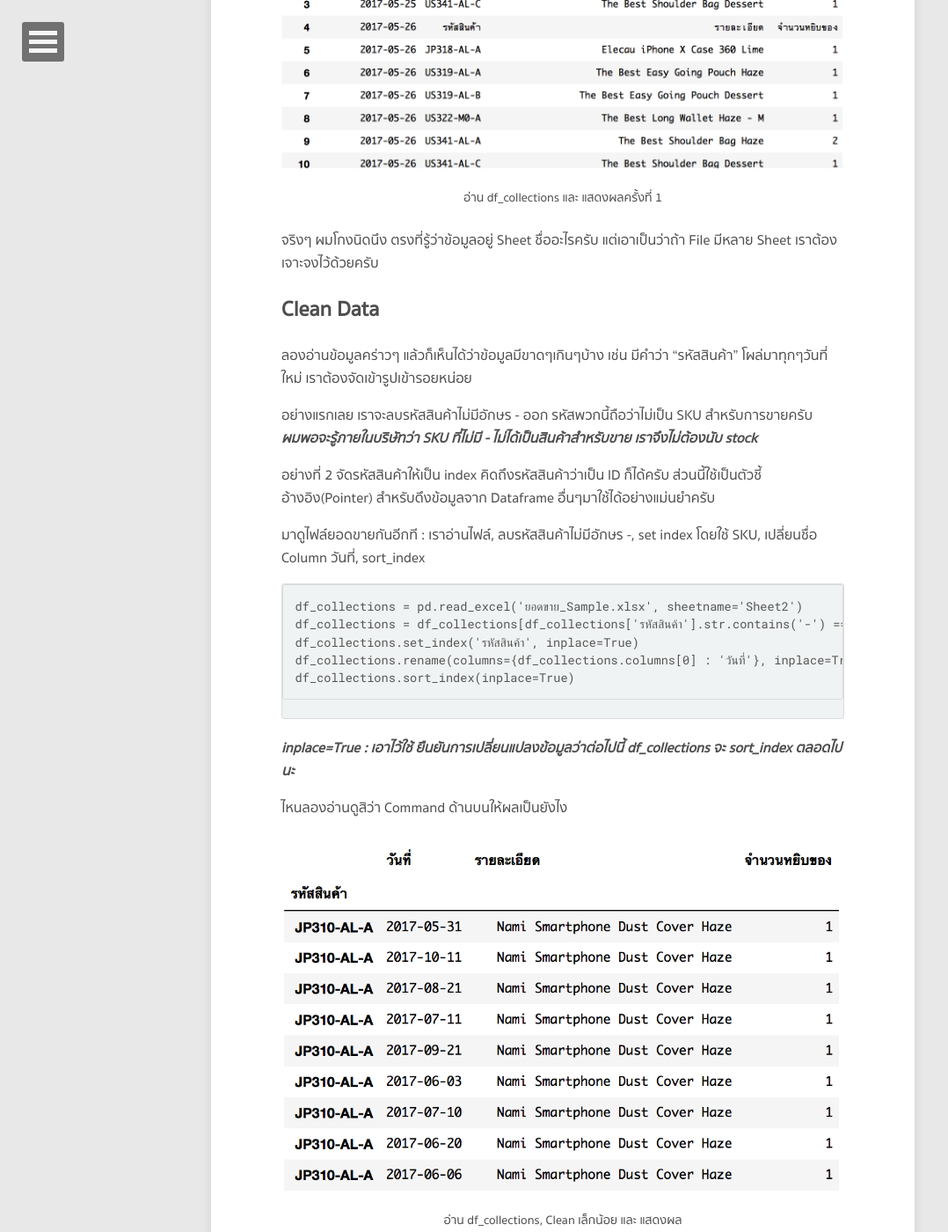
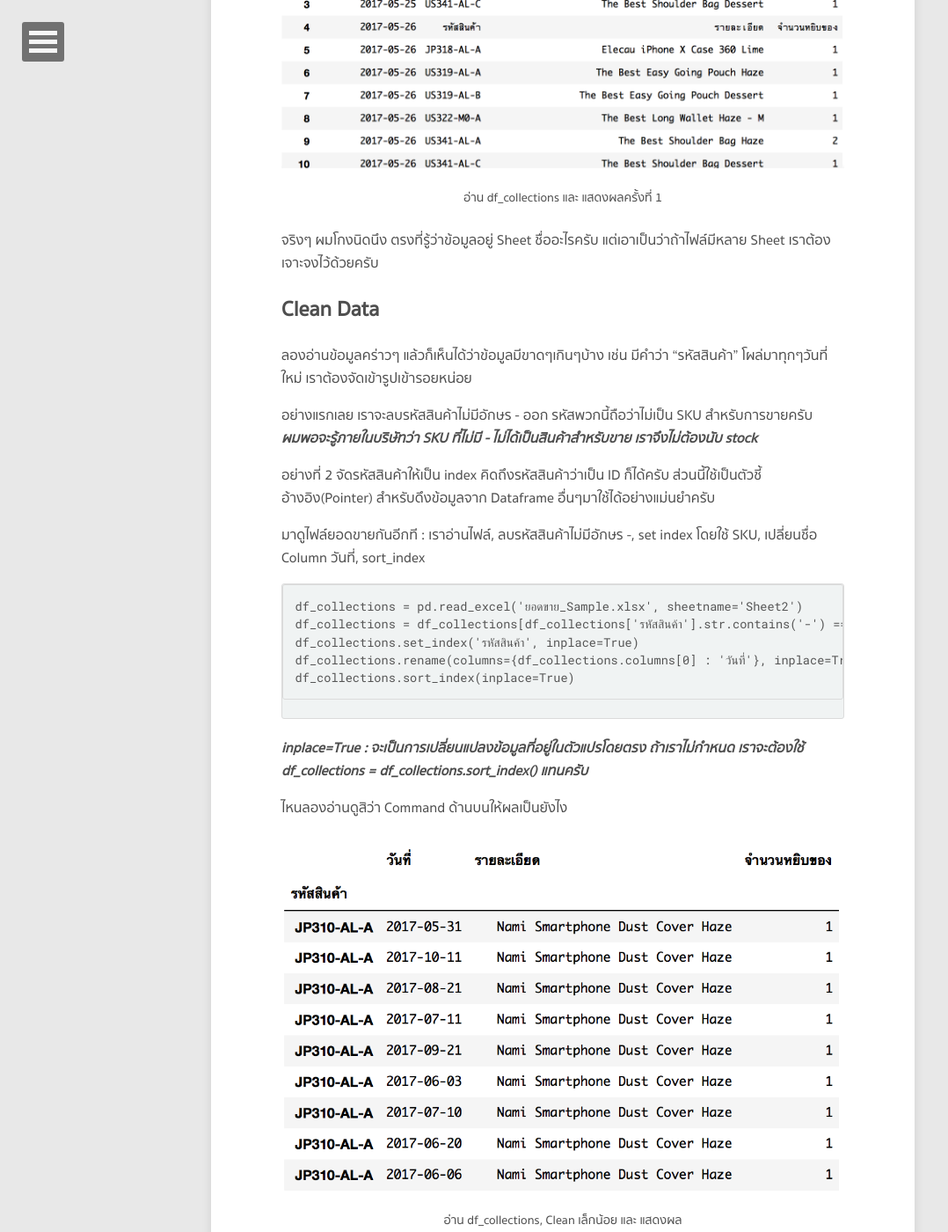
Before and after one commit to tupleblog/tupleblog.github.io, a Jekyll site: the page built from _posts/2018-03-10-Python-for-Business-part1.md, in a window 1280 px wide and 1400 px high, scrolled down 2300 px. Shown: the whole window at 88% size, without its empty margins (0-1078 px from the left). Built offline with Jekyll 4.4.1, drawn with Linux system fonts in a browser that asks for light colours; nearby versions of some CDN libraries; comment, search, counter and statistics services are not loaded; some of the changed text lies outside the part shown.

Commit message:
amend content

````diff
--- a/_posts/2018-03-10-Python-for-Business-part1.md
+++ b/_posts/2018-03-10-Python-for-Business-part1.md
@@ -75,7 +75,7 @@
   </figcaption>
 </center></figure>
 
-จริงๆ ผมโกงนิดนึง ตรงที่รู้ว่าข้อมูลอยู่ Sheet ชื่ออะไรครับ แต่เอาเป็นว่าถ้า File มีหลาย Sheet เราต้องเจาะจงไว้ด้วยครับ
+จริงๆ ผมโกงนิดนึง ตรงที่รู้ว่าข้อมูลอยู่ Sheet ชื่ออะไรครับ แต่เอาเป็นว่าถ้าไฟล์มีหลาย Sheet เราต้องเจาะจงไว้ด้วยครับ
 
 ## Clean Data
 ลองอ่านข้อมูลคร่าวๆ แล้วก็เห็นได้ว่าข้อมูลมีขาดๆเกินๆบ้าง เช่น มีคำว่า "รหัสสินค้า" โผล่มาทุกๆวันที่ใหม่ เราต้องจัดเข้ารูปเข้ารอยหน่อย
@@ -93,7 +93,7 @@
 df_collections.rename(columns={df_collections.columns[0] : 'วันที่'}, inplace=True)
 df_collections.sort_index(inplace=True)
 ```
-***inplace=True : เอาไว้ใช้ ยืนยันการเปลี่ยนแปลงข้อมูลว่าต่อไปนี้ df_collections จะ sort_index ตลอดไปนะ***
+***inplace=True : จะเป็นการเปลี่ยนแปลงข้อมูลที่อยู่ในตัวแปรโดยตรง ถ้าเราไม่กำหนด เราจะต้องใช้ df_collections = df_collections.sort_index() แทนครับ***
 
 ไหนลองอ่านดูสิว่า Command ด้านบนให้ผลเป็นยังไง
 <figure><center>
@@ -106,7 +106,7 @@
   </figcaption>
 </center></figure>
 
-ลองมาอ่าน file อื่นๆที่จำเป็นบ้างครับ *อย่าลืมเช็คนามสกุลของไฟล์ที่อ่านด้วยนะครับ*<br/>
+ลองมาอ่านไฟล์อื่นๆที่จำเป็นบ้างครับ *อย่าลืมเช็คนามสกุลของไฟล์ที่อ่านด้วยนะครับ*<br/>
 โดยที่เราจะ Clean รหัสสินค้า และ จัดรหัสสินค้าให้เป็น index
 
 ไฟล์สินค้าคงเหลือ : อ่านไฟล์, เลือกรักษาข้อมูลเฉพาะ SKU ที่มี - เท่านั้น, set index และ เรียงลำดับ
@@ -325,7 +325,7 @@
   </figcaption>
 </center></figure>
 
-โอเค! ทุกอย่างลงตัว Export เป็น MS Excel ไว้ดูเล่นได้ โดยเราจะทำ 2 file สำหรับแจกแจงข้อมูลยอดขาย และ ข้อมูลกำไร
+โอเค! ทุกอย่างลงตัว Export เป็น MS Excel ไว้ดูเล่นได้ โดยเราจะทำ 2 ไฟล์สำหรับแจกแจงข้อมูลยอดขาย และ ข้อมูลกำไร
 ```
 %cd ~/Desktop/
 with pd.ExcelWriter('box_จบแล้วจ้า.xlsx') as writer:
@@ -352,4 +352,11 @@
 
 เพียงเท่านี้เราก็ได้รายงานสุขภาพธุรกิจของท่านประจำวันแล้วครับ ต่อไปก็ไม่ต้องไล่ดูที่ละรายงาน ข้ามไปข้ามมา หรือมาคอยกดรายงานด้วยมือทุกๆวันแล้วครับ :))
 
-สวัสดี
+## สรุป Part 1
+ในส่วนนี้เราได้ใช้ python ในการเตรียมรายงานภาพรวมธุรกิจให้เราแทนที่เราจะต้องมานั่งกดสูตรทุกๆครั้งที่ทำรายงานนี้ และ Export รายงานนี้ออกมา
+
+ทีเด็ดคือ เมื่อชุดคำสั่งข้างบนลงตัวพร้อมใช้งานแล้ว เราสามารถรันรวดเดียวได้เลยและรันได้ทุกเวลาด้วย เหมาะกับรายงานที่ต้องทำเป็นประจำ
+
+สำหรับ Part 2 จะเป็นการสาธิตวิธีใช้ Python ฉบับพ่อค้าในใช้การค้นหารายละเอียดสินค้า และ ทำ Data Visualization อย่างง่ายกันครับ
+
+โปรดติดตามตอนต่อไป และ ขอกราบสวัสดี
````
Also changed, not shown: other parts of _posts/2018-03-10-Python-for-Business-part1.md (+1 -1 lines).
